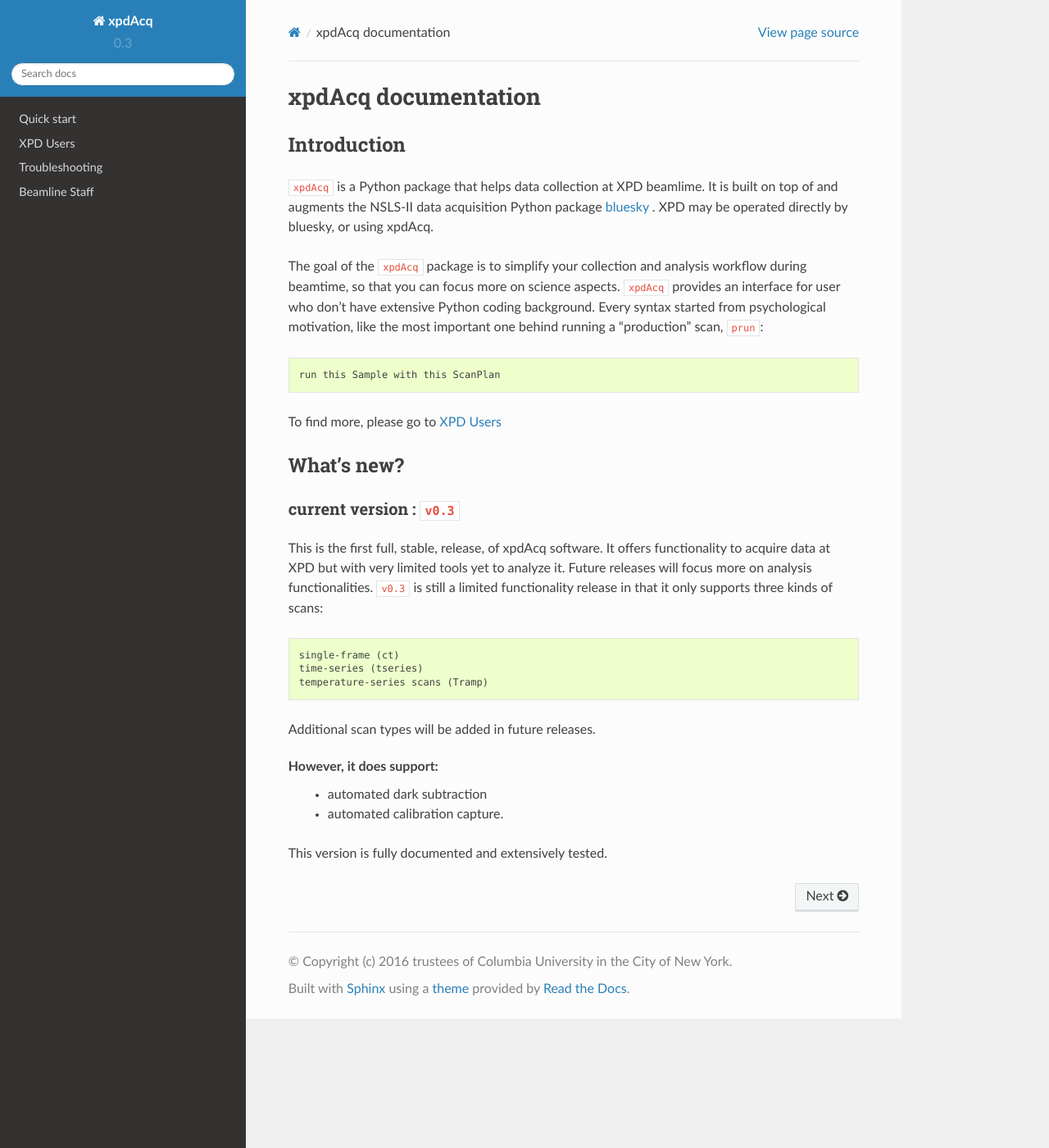
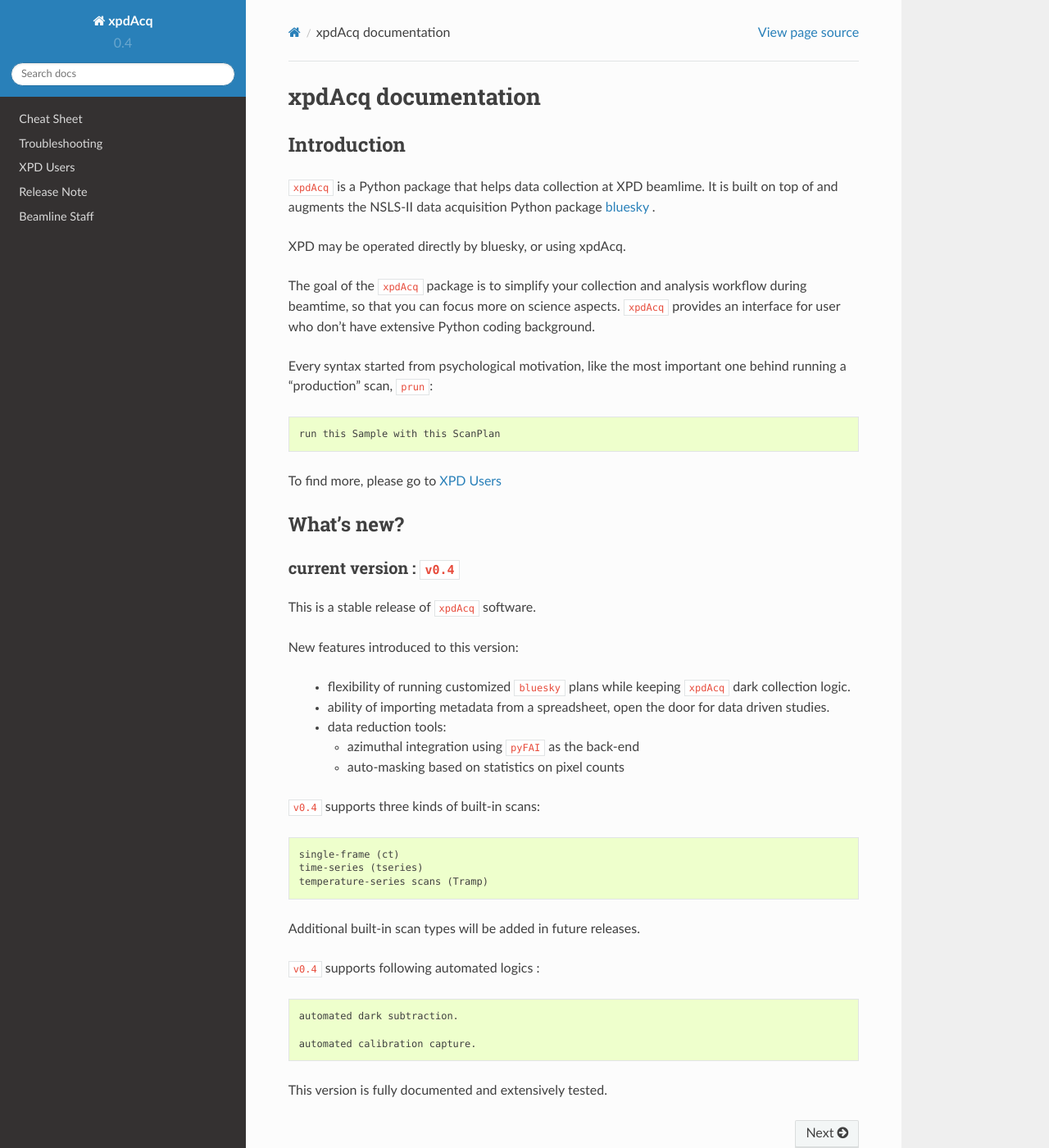
Before and after one commit to xpdAcq/xpdAcq, a Sphinx documentation site: the page built from doc/index.rst, in a window 1280 px wide and 1400 px high. Shown: the whole window at 82% size. Built offline with Sphinx 7.4.7 and the Read the Docs theme 2.0.0, drawn with Linux system fonts in a browser that asks for light colours.

Commit message:
WIP: first iteration of cheat_sheet page, also update version.
spelling check was applied and toctree is changed

```diff
--- a/doc/conf.py
+++ b/doc/conf.py
@@ -65,9 +65,9 @@
 # built documents.
 #
 # The short X.Y version.
-version = '0.3'
+version = '0.4'
 # The full version, including alpha/beta/rc tags.
-release = '0.3'
+release = '0.4'
 
 # The language for content autogenerated by Sphinx. Refer to documentation
 # for a list of supported languages.
--- a/doc/index.rst
+++ b/doc/index.rst
@@ -9,15 +9,16 @@
 Introduction
 ++++++++++++
 
-``xpdAcq`` is a Python package that helps data collection at XPD beamlime.
-It is built on top of and augments the NSLS-II data acquisition Python
-package `bluesky <http://nsls-ii.github.io/bluesky/>`_ .  XPD may be operated
-directly by bluesky, or using xpdAcq.
+``xpdAcq`` is a Python package that helps data collection at XPD beamlime. It is built on top of and augments the NSLS-II data acquisition Python
+package `bluesky <http://nsls-ii.github.io/bluesky/>`_ .
+
+XPD may be operated directly by bluesky, or using xpdAcq.
 
 The goal of the ``xpdAcq`` package is to simplify your collection and analysis workflow during beamtime,
-so that you can focus more on science aspects. ``xpdAcq`` provides an interface for user who don't
-have extensive Python coding background. Every syntax started from psychological motivation,
-like the most important one behind running a "production" scan, ``prun``:
+so that you can focus more on science aspects. ``xpdAcq`` provides an interface for user who don't have extensive Python coding background.
+
+Every syntax started from psychological motivation, like the most important one behind running a
+"production" scan, ``prun``:
 
 .. code-block:: none
 
@@ -28,14 +29,23 @@
 What's new?
 +++++++++++
 
-current version : ``v0.3``
+current version : ``v0.4``
 """""""""""""""""""""""""""
 
-This is the first full, stable, release, of xpdAcq software.
-It offers functionality to acquire data at XPD but with very limited
-tools yet to analyze it.
-Future releases will focus more on analysis functionalities.
-``v0.3`` is still a limited functionality release in that it only supports three kinds of scans:
+This is a stable release of ``xpdAcq`` software.
+
+New features introduced to this version:
+
+  * flexibility of running customized ``bluesky`` plans while keeping ``xpdAcq`` dark collection logic.
+
+  * ability of importing metadata from a spreadsheet, open the door for data driven studies.
+
+  * data reduction tools:
+
+    * azimuthal integration using ``pyFAI`` as the back-end
+    * auto-masking based on statistics on pixel counts
+
+``v0.4`` supports three kinds of built-in scans:
 
 .. code-block:: none
 
@@ -43,11 +53,15 @@
   time-series (tseries)
   temperature-series scans (Tramp)
 
-Additional scan types will be added in future releases.
+Additional built-in scan types will be added in future releases.
 
-However, it does support:
- * automated dark subtraction
- * automated calibration capture.
+``v0.4`` supports following automated logics :
+
+.. code-block:: none
+
+  automated dark subtraction.
+
+  automated calibration capture.
 
 This version is fully documented and extensively tested.
 
@@ -56,11 +70,17 @@
    :maxdepth: 3
    :hidden:
 
-   quickstart
+   cheat_sheet
 
 .. toctree::
    :hidden:
    :maxdepth: 3
+
+   troubleshooting
+
+.. toctree::
+   :maxdepth: 3
+   :hidden:
 
    xpdusers
 
@@ -68,7 +88,7 @@
    :maxdepth: 3
    :hidden:
 
-   troubleshooting
+   release_note
 
 .. toctree::
    :maxdepth: 3
```
Also changed, not shown: doc/cheat_sheet.rst (added, +277 -0 lines), doc/release_note.rst (added, +28 -0 lines).
